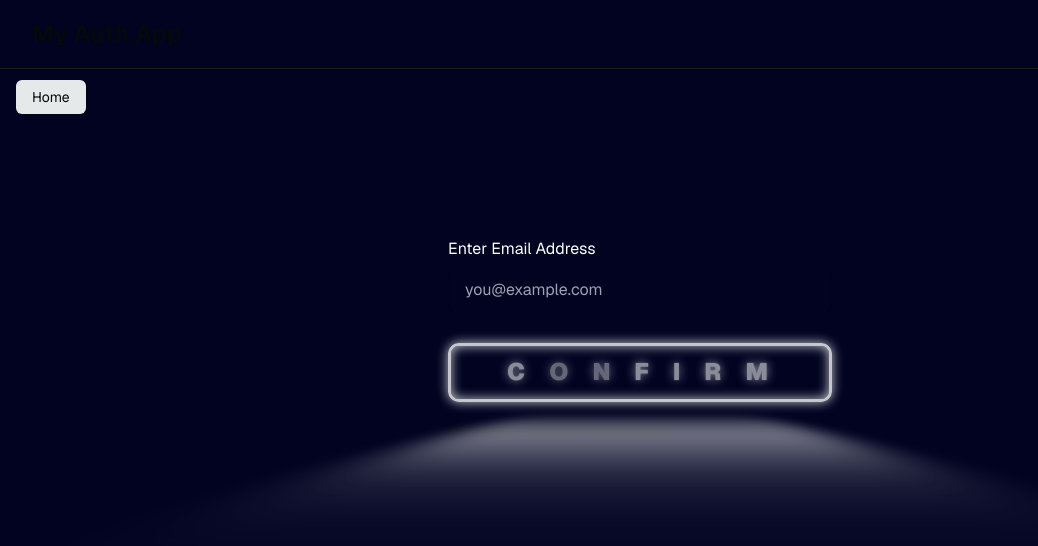
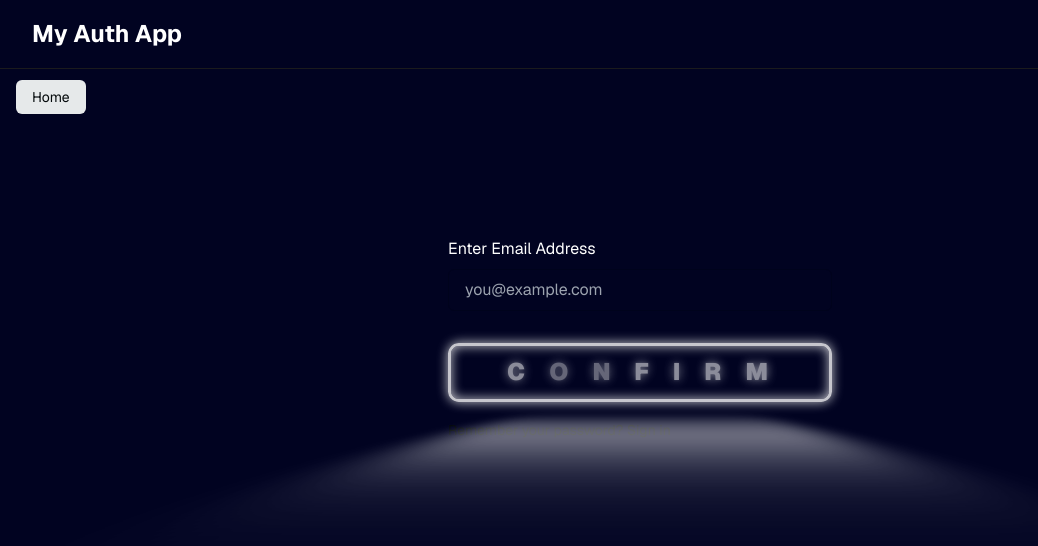
Before and after one commit to AlbashengineerAhmed/supabase-auth-app, a Next.js app: page /forgot-password in a window 1280 px wide. Shown: the top 546 px of the page, without its empty margins (0-1038 px from the left). Built offline with nearby package versions, Linux system fonts and the light colour scheme; no server answers.

Commit message:
update logo brand color

```diff
--- a/components/Header/Header.tsx
+++ b/components/Header/Header.tsx
@@ -5,7 +5,7 @@ import Link from "next/link";
 export default async function Header() {
   return (
     <div className={classes.header}>
-      <h1 className='font-bold'><Link href="/">My Auth App</Link></h1>
+      <h1 className='font-bold text-white'><Link href="/">My Auth App</Link></h1>
       <User />
     </div>
   );
```
